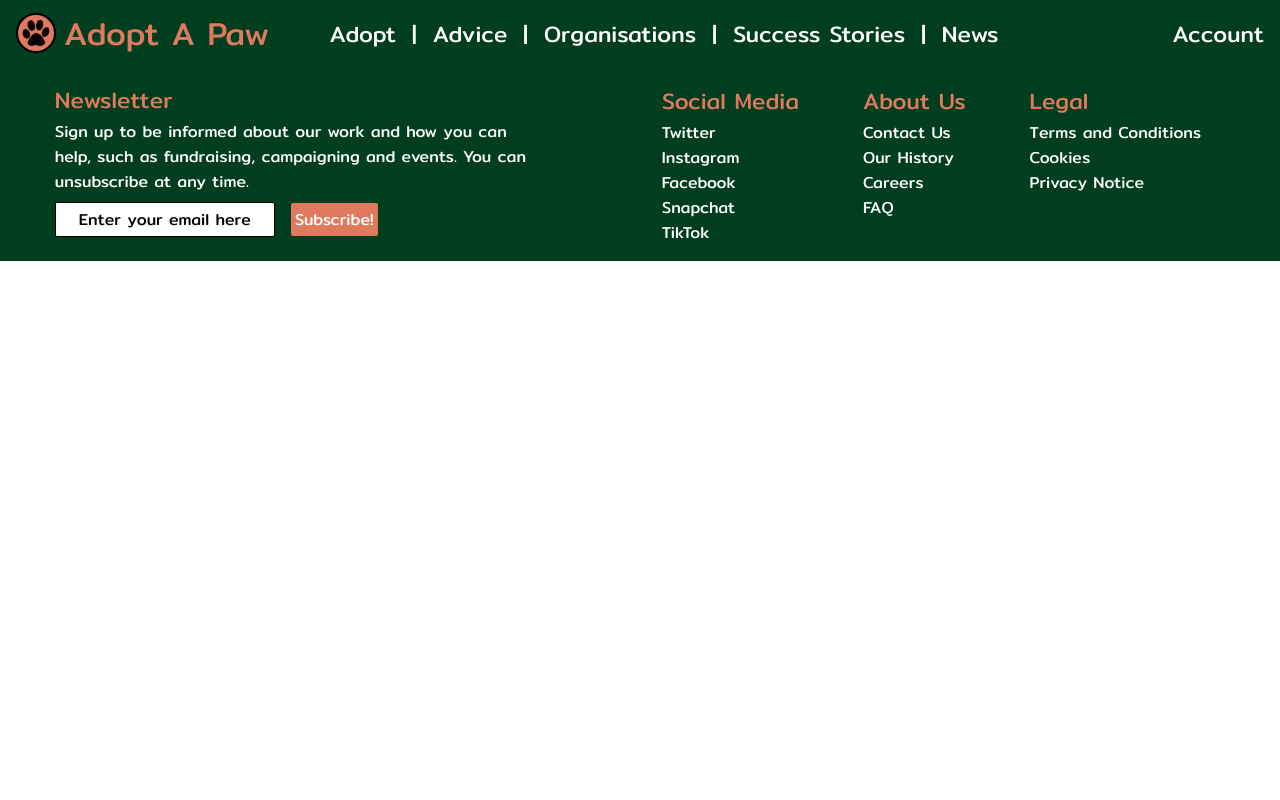
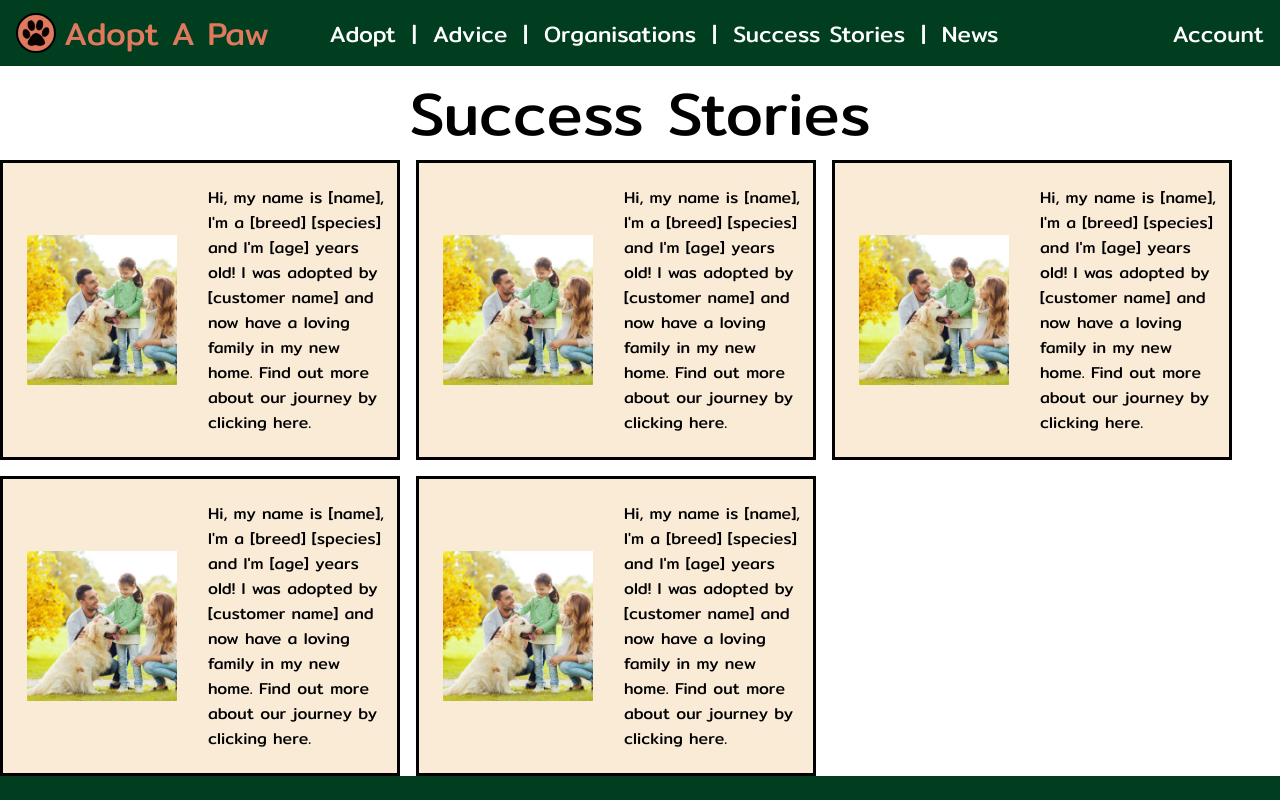
Before and after one commit to LewisBroadhurst/adopt-a-paw-front-end, a React (Create React App) app: page /successstories in a window 1280 px wide. Shown: the top 800 px of the page. Built offline with nearby package versions, Linux system fonts and the light colour scheme.

Commit message:
success stories added

```diff
--- a/src/AdvicePage/AdvicePage.css
+++ b/src/AdvicePage/AdvicePage.css
@@ -2,6 +2,10 @@
     font-size: 3rem;
     padding: 1rem 0;
     text-align: center;
+}
+
+#Advice-Page-Main{
+    margin: 0rem 5rem;
 }
 
 .advice_text_div>h3 {
@@ -23,6 +27,10 @@
     text-align: center;
 }
 
+.advice_text_div{
+    margin: 0 5rem;
+}
+
 .header{
     font-size: 3rem;
     padding: 1rem 0;
@@ -36,7 +44,7 @@
     justify-content: left;
     background-color: #BBDBB4;
     padding: 1rem 2rem;
-    margin: 0.5rem 2rem;
+    margin: 0.5rem 3rem;
     border-radius: 0.5rem;
     color: black;
 }
--- a/src/AdvicePage/AdvicePage.js
+++ b/src/AdvicePage/AdvicePage.js
@@ -11,7 +11,7 @@ const AdvicePage = () => {
 
         <h2 className="header">Advice</h2>
 
-        <section className="advice_container">
+        <section className="advice_container class">
 
             <div className="advice_text_div">
                 <img className="advice_image" src={require("./images/HowToRehome.jpeg")}/>
--- a/src/AdvicePage/AdvicePageLaptop+.css
+++ b/src/AdvicePage/AdvicePageLaptop+.css
@@ -1,6 +1,6 @@
 @media (min-width: 1200px) {
 
-    .advice_container {
+    .advice_container.class {
         margin: 1rem 10rem;
     }
 
@@ -12,4 +12,5 @@
         font-size: 1rem;
     }
 
+
 }
--- a/src/AdvicePage/AdvicePageTablet.css
+++ b/src/AdvicePage/AdvicePageTablet.css
@@ -7,7 +7,7 @@
         align-content: left;
 
         padding: 1rem 1rem;
-        margin: 1rem 1rem;
+        margin: 1rem 5rem;
     }
 
     .advice_text_div {
--- a/src/App.js
+++ b/src/App.js
@@ -8,6 +8,7 @@ import AdoptPage from "./Components/Pages/AdoptPage";
 import AccountPage from "./AccountPage/AccountPage";
 import NewsPage from "./NewsPage/NewsPage";
 import AdvicePage from "./AdvicePage/AdvicePage";
+import SuccessStoriesPage from "./SuccessStoriesPage/SuccessStoriesPage"
 
 function App() {
   return (
@@ -18,6 +19,7 @@ function App() {
           <Routes>
             <Route path ='/' exact element={<Home />}/>
             <Route path='/advice' exact element={<AdvicePage />}/>
+            <Route path='/successStories' exact element={<SuccessStoriesPage />}/>
             <Route path ='/organisations' exact element={<OrganisationsPage />}/>
             <Route path='/adopt' exact element={<AdoptPage />}/>
             <Route path ='/news' exact element={<NewsPage />}/>
--- a/src/Header/Header.js
+++ b/src/Header/Header.js
@@ -37,7 +37,7 @@ const Header = () => {
                 <li>|</li>
                 <li className="text_link"><Link to="/organisations">Organisations</Link></li>
                 <li>|</li>
-                <li  className="text_link">Success Stories</li>
+                <li className="text_link"><Link to="/successStories">Success Stories</Link></li>
                 <li>|</li>
                 <li  className="text_link"><Link to="/news">News</Link></li>
               </ul>
--- /dev/null
+++ b/src/SuccessStoriesPage/AnimalCardItem.css
@@ -0,0 +1,47 @@
+.animalcards_item {
+    height: 300px;
+    width: 400px;
+    background-color: antiquewhite;
+    display: flex;
+    justify-content: center;
+    align-items: center;
+    border-style: solid;
+    border-color: black;
+}
+
+.animalcards_item_link {
+    display: flex;
+    width: 400px;
+}
+
+.cardleft {
+    width: 50%;
+    position: relative;
+    padding: 0.5em;
+    display: flex;
+    justify-content: center;
+    align-items: center;
+}
+
+.cardright {
+    width: 50%;
+    padding: 0.5em;
+}
+
+/* .animalcards_item_pic-wrap{
+    align-items: center;
+    justify-content: center;
+    text-align: center;
+    position: relative;
+    display: flex;
+} */
+
+.animalcards_item_img {
+    position: absolute;
+    height: 150px;
+    width: 150px;
+    object-fit: cover;
+    display: flex;
+    align-self: center;
+    justify-self: center;
+}
--- /dev/null
+++ b/src/SuccessStoriesPage/AnimalCardItem.js
@@ -0,0 +1,25 @@
+import React from 'react'
+// import { Link } from 'react-router-dom'
+import './AnimalCardItem.css';
+
+function AnimalCardItem(props) {
+  return (
+    <>
+        <li className='animalcards_item'>
+            <div className='animalcards_item_link'>
+                <div className='cardleft'>
+                <img
+                        className='animalcards_item_img'
+                        src={props.src} alt=""
+                        />
+                </div>
+                <div className='cardright'>
+                    <h1 className='animalcards_item_text'>Hi, my name is [name], I'm a [breed] [species] and I'm [age] years old! I was adopted by [customer name] and now have a loving family in my new home. Find out more about our journey by clicking here.</h1>
+                </div>
+            </div>
+        </li>
+    </>
+  )
+}
+
+export default AnimalCardItem
--- /dev/null
+++ b/src/SuccessStoriesPage/AnimalCards.js
@@ -0,0 +1,27 @@
+import React from 'react'
+import AnimalCardItem from './AnimalCardItem'
+import { Grid, TableContainer } from '@mui/material'
+import { useEffect, useState } from 'react'
+
+const AnimalCards = () => {
+
+  const animalArray = [
+    {name: "a"},
+    {name: "b"},
+    {name: "c"},
+    {name: "d"},
+    {name: "e"},
+  ]
+
+  const[cards, setCards] = useState(animalArray);
+
+  return (
+      <Grid container spacing={2} columns={3}>
+          {cards && cards.map(card => <Grid item>
+            <AnimalCardItem src={process.env.PUBLIC_URL + '/familydog.jpeg'}/>
+            </Grid>)}
+      </Grid>
+  )
+}
+
+export default AnimalCards
--- /dev/null
+++ b/src/SuccessStoriesPage/SuccessStories.css
@@ -0,0 +1,4 @@
+.adoptTitle{
+    text-align: center;
+    font-size: 60px;
+}
--- /dev/null
+++ b/src/SuccessStoriesPage/SuccessStoriesPage.js
@@ -0,0 +1,15 @@
+import React from 'react'
+import AnimalCards from './AnimalCards'
+
+function AdoptPage() {
+  return (
+    <>
+      <h1 className='adoptTitle'>
+        Success Stories
+      </h1>
+      <AnimalCards />
+    </>
+  )
+}
+
+export default AdoptPage
```
Also changed, not shown: src/SuccessStoriesPage/images/familydog.jpeg (added). Lines whose indentation alone changed are shown as unchanged.
